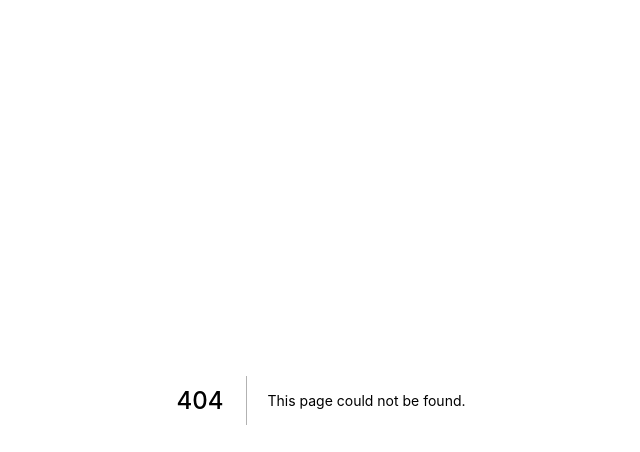
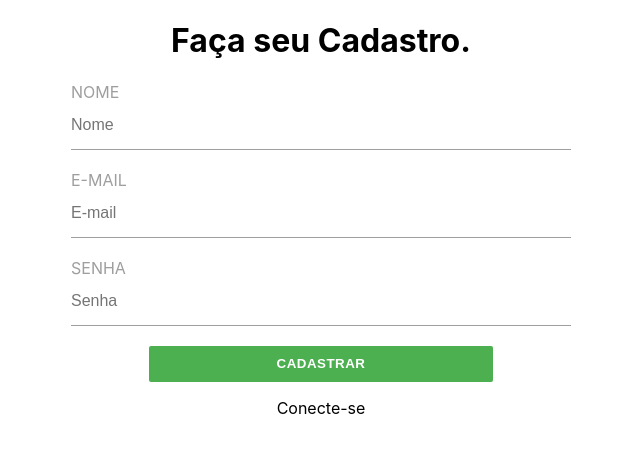
Before and after one commit to dafinysouza/search-zip-code, a Next.js app: page /cadastro in a window 1280 px wide. Before the commit this address had no page. Shown: the top 452 px of the page, without its empty margins (319-959 px from the left). Built offline with nearby package versions, Linux system fonts and the light colour scheme.

Commit message:
feat: criação de tela de cadastro

```diff
--- /dev/null
+++ b/pages/cadastro.js
@@ -0,0 +1,51 @@
+import { useEffect } from 'react';
+
+import Input from '../src/components/Input';
+import Container from '../src/components/Container';
+import Button from '../src/components/Button';
+import Text from '../src/components/Text/Index';
+import Link from 'next/link';
+import { useRouter } from 'next/router';
+
+function Cadastro() {
+  const router = useRouter();
+
+  useEffect(() => {}, []);
+
+  function cadastrarUsuario() {
+    const inputNome = document.querySelector('input[type="text"]').value;
+    const inputEmail = document.querySelector('input[type="email"]').value;
+    const inputPassword = document.querySelector('input[type="password"]').value;
+
+    const localStorageData = JSON.parse(window.localStorage.getItem('userAccess'));
+
+    localStorageData.push({
+      username: inputNome,
+      email: inputEmail,
+      password: inputPassword,
+    });
+    window.localStorage.setItem('userAccess', JSON.stringify(localStorageData));
+  }
+
+  return (
+    <>
+      <Container>
+        <Text tag="h1">Faça seu Cadastro.</Text>
+
+        <Input type="text" placeholder="Nome" />
+
+        <Input type="email" placeholder="E-mail" />
+
+        <Input type="password" placeholder="Senha" />
+
+        <Button click={cadastrarUsuario}>Cadastrar</Button>
+
+        <Text tag="p">
+          <Link href="/login">Conecte-se</Link>
+        </Text>
+      </Container>
+    </>
+  );
+}
+
+export default Cadastro;
```
